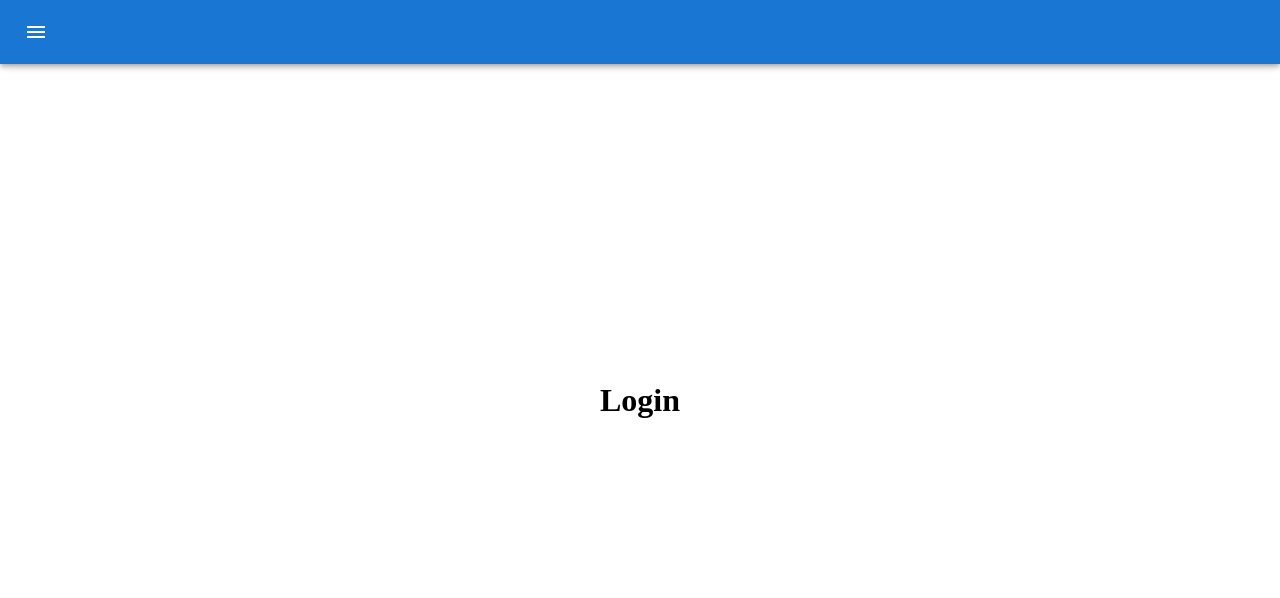
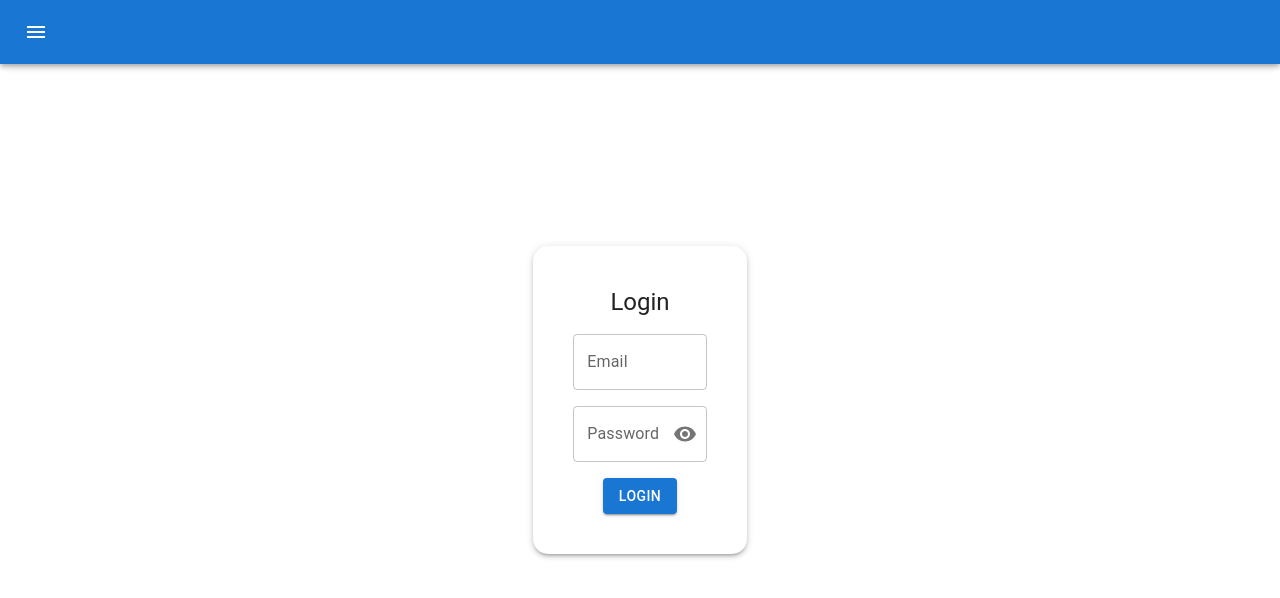
Before and after one commit to otchappi/sobadjo, a React (Vite) app: page / in a window 1280 px wide. Shown: the top 598 px of the page. Built offline with nearby package versions, Linux system fonts and the light colour scheme.

Commit message:
Create login page

```diff
--- a/src/components/navbar/navBar.tsx
+++ b/src/components/navbar/navBar.tsx
@@ -1,7 +1,6 @@
 import React from 'react';
 import {
     AppBar,
-    Button,
     IconButton,
     Toolbar,
     Drawer,
--- a/src/pages/loginPage/loginPage.tsx
+++ b/src/pages/loginPage/loginPage.tsx
@@ -1,7 +1,56 @@
+import {Button, Grid, Paper, TextField, Typography, IconButton, InputAdornment, FormControl, InputLabel, OutlinedInput} from "@mui/material";
+import { useState } from "react";
+import Visibility from '@mui/icons-material/Visibility';
+import VisibilityOff from '@mui/icons-material/VisibilityOff';
+
 export default function LoginPage(){
+    const [formValues, setFormValues] = useState({
+        email: '',
+        password: ''
+    });
+    const [showPassword, setShowPassword] = useState(false);
+    const handleClickShowPassword = () => setShowPassword((show) => !show);
+
     return(
-        <div style={{height:'100vh',width:'100%',display:'flex',alignItems:'center',justifyContent:'center'}}>
-            <h1>Login</h1>
-        </div>
+        <Grid container justifyContent="center" alignItems="center" style={{ height: '100vh' }}>
+            <Grid item xs={10} sm={6} md={4} lg={2}>
+                <Paper elevation={3} sx={{ padding:5, borderRadius:'15px' }}>
+                    <Typography variant="h5" sx={{textAlign:'center', mb: 2}}>
+                        Login
+                    </Typography>
+                    <Grid container direction="column" alignItems="center" sx={{gap: 2}}>
+                        <TextField
+                            label="Email"
+                            variant="outlined"
+                            value={formValues.email}
+                            onChange={(e) => setFormValues({...formValues, email: e.target.value})}
+                        />
+                        <FormControl variant="outlined">
+                            <InputLabel htmlFor="outlined-adornment-password">Password</InputLabel>
+                            <OutlinedInput
+                                id="outlined-adornment-password"
+                                type={showPassword ? 'text' : 'password'}
+                                onChange={(e)=>setFormValues({...formValues, password: e.target.value})}
+                                endAdornment={
+                                    <InputAdornment position="end">
+                                        <IconButton
+                                            aria-label="toggle password visibility"
+                                            onClick={handleClickShowPassword}
+                                            edge="end"
+                                        >
+                                            {showPassword ? <VisibilityOff /> : <Visibility />}
+                                        </IconButton>
+                                    </InputAdornment>
+                                }
+                                label="Password"
+                            />
+                        </FormControl>
+                        <Button variant="contained" color="primary">
+                            Login
+                        </Button>
+                    </Grid>
+                </Paper>
+            </Grid>
+        </Grid>
     )
 }
```
